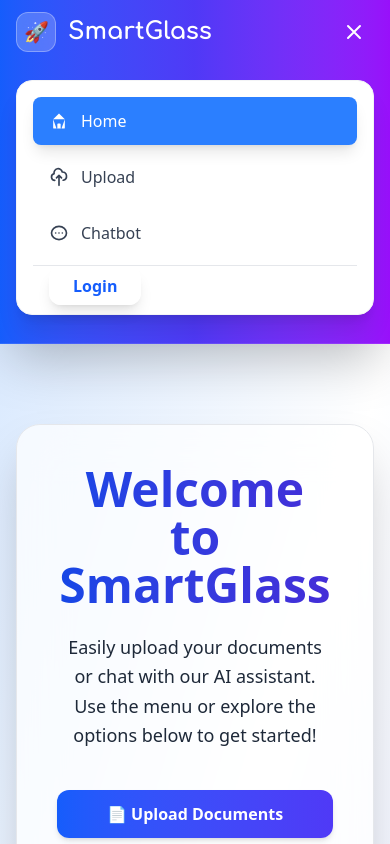
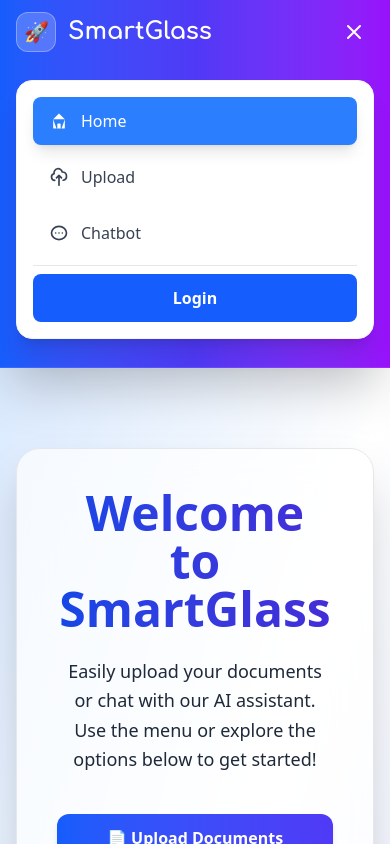
Before and after one commit to smartglass14/Project-SmartGlass, a React (Vite) app in the folder client/: page / in a window 390 px wide. Both pictures are taken after a click on the button 354 px from the left and 32 px from the top of the page. Shown: the top 844 px of the page. Built offline with nearby package versions, Linux system fonts and the light colour scheme; no server answers.

Commit message:
Update Navbar.jsx
Resolve rendering issue of login button after auth in mobile view

```diff
--- a/client/src/components/Navbar.jsx
+++ b/client/src/components/Navbar.jsx
@@ -210,20 +210,21 @@ export default function Navbar() {
               </Link>
               )}
               <div className="pt-2 border-t border-gray-200">
-               {!auth.isLoggedIn?
+
+                {!auth.isLoggedIn ?
                 (<Link
                   to="/login"
-               className="ml-4 px-6 py-2 hover:cursor-pointer bg-white text-blue-600 rounded-xl font-semibold hover:bg-blue-50 hover:scale-105 transition-all duration-100 shadow-lg hover:shadow-xl"
+                  className="block w-full px-4 py-3 bg-blue-600 text-white text-center rounded-lg font-semibold hover:bg-blue-700 transition-colors duration-200"
+                  onClick={() => setIsMobileMenuOpen(false)}
                 >
                   Login
                 </Link>) :
-
-              (<button className="ml-4 px-6 py-2 hover:cursor-pointer bg-white text-blue-600 rounded-xl font-semibold hover:bg-blue-50 hover:scale-105 transition-all duration-100 shadow-lg hover:shadow-xl"
+                (<button>
+                  className="block w-full px-4 py-3 bg-blue-600 text-white text-center rounded-lg font-semibold hover:bg-blue-700 transition-colors duration-200"
                   onClick={handleLogout}
                 >
                   Logout
                 </button>)
-
                 }
               </div>
             </div>
```
Lines whose indentation alone changed are shown as unchanged.
